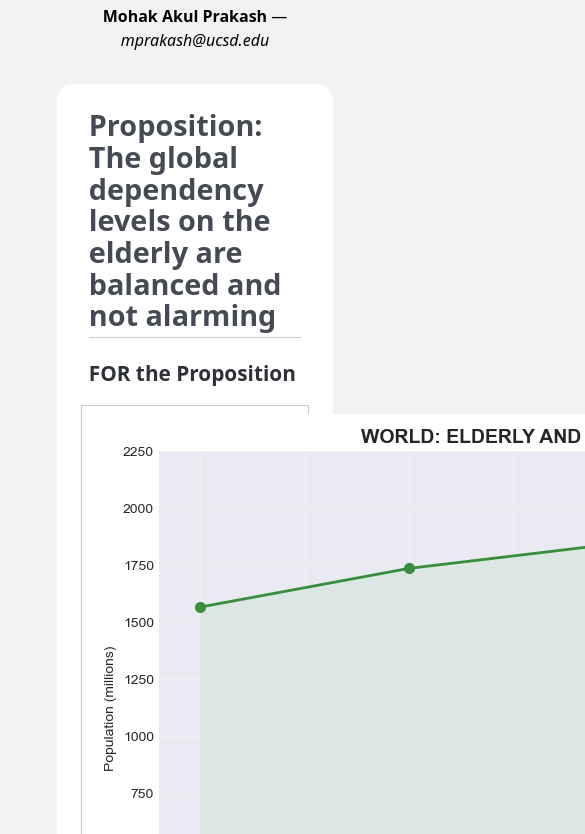
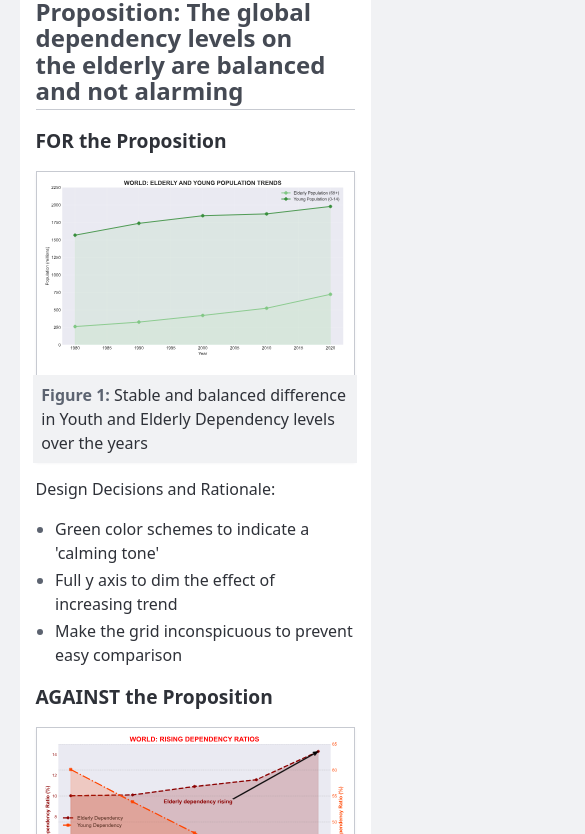
Before and after one commit to TC960/proj-2, a plain HTML site: page index.html in a window 390 px wide. Shown: the part 241-1075 px from the top of the page, 585 px wide, since content can reach past the window. Drawn offline with Linux system fonts and the light colour scheme.

Commit message:
final submission - 4

```diff
--- a/index.html
+++ b/index.html
@@ -1,5 +1,8 @@
+<!DOCTYPE html>
 <html lang="en">
   <head>
+    <meta charset="UTF-8">
+    <meta name="viewport" content="width=device-width, initial-scale=1.0">
     <title>Project 2 Report</title>
     <style>
       :root {
@@ -19,35 +22,34 @@
         font: 100%/1.5 system-ui;
         counter-reset: figure;
         background: var(--color-neutral-95);
-        max-width: min(75vw, 80em);
-        margin: 0 auto;
+        margin: 0;
+        padding: 0;
       }
 
-      /* Headings */
+      body {
+        max-width: min(90%, 80em);
+        margin: 0 auto;
+        padding: 0 1rem;
+      }
 
-      h1,
-      h2,
-      h3,
-      h4,
-      h5,
-      h6 {
+      h1, h2, h3, h4, h5, h6 {
         line-height: 1.1;
         font-weight: 600;
         text-wrap: balance;
       }
 
-      h1,
-      h2 {
+      h1, h2 {
         border-bottom: 1px solid var(--color-neutral-80);
         padding-bottom: 0.2em;
       }
 
       h1 {
         margin-block: 1em 0.5rem;
-        font-size: clamp(2.5em, 150% + 2vh + 2vw, 10vmin);
+        font-size: clamp(1.8em, 5vw, 3.5em);
         font-weight: 800;
+      }
 
-        small {
+      h1 small {
         display: block;
         width: fit-content;
         padding: 0.2em 0.5em;
@@ -58,35 +60,28 @@
         text-transform: uppercase;
         white-space: nowrap;
       }
-      }
 
       h2 {
-        font-size: 180%;
+        font-size: clamp(1.5em, 4vw, 2.5em);
         color: var(--color-neutral-30);
       }
 
       h3 {
-        font-size: 130%;
+        font-size: clamp(1.2em, 3vw, 1.8em);
       }
 
       /* Lists */
-
-      ul,
-      ol {
-        padding-inline-start: 2em;
+      ul, ol {
+        padding-inline-start: clamp(1em, 5vw, 2em);
       }
 
-      li {
-        &::marker {
+      li::marker {
         color: var(--color-neutral-40);
       }
 
-        + li {
+      li + li {
         margin-top: 0.2em;
       }
-      }
-
-      /* Sectioning elements */
 
       header {
         padding-block: 1em;
@@ -97,10 +92,8 @@
         background: white;
         color: var(--color-neutral-20);
         border-radius: 1rem;
-        padding: 0.1rem 2rem;
+        padding: clamp(0.5rem, 3vw, 2rem);
       }
-
-      /* Figures */
 
       figure {
         margin: 1em 0;
@@ -110,8 +103,14 @@
         box-shadow: 0 0.1em 0.2em var(--color-neutral-95);
         text-align: center;
         background: white;
+      }
 
-        > figcaption {
+      figure img, figure svg {
+        max-width: 100%;
+        height: auto;
+      }
+
+      figcaption {
         font: 500 75% var(--font-sans);
         background: var(--color-neutral-95);
         padding: 0.5rem;
@@ -119,22 +118,32 @@
         margin-top: 0.5rem;
         counter-increment: figure;
         text-align: left;
+      }
 
-          &::before {
+      figcaption::before {
         content: 'Figure ' counter(figure) ': ';
         font-weight: bold;
         color: var(--color-neutral-40);
       }
 
-          a:not(:hover, :focus, :active) {
+      figcaption a:not(:hover, :focus, :active) {
         color: inherit;
         text-decoration: underline;
-            text-decoration-color: color-mix(
-              in lab,
-              currentColor,
-              transparent 70%
-            );
+        text-decoration-color: color-mix(in lab, currentColor, transparent 70%);
       }
+
+      @media (max-width: 768px) {
+        body {
+          padding: 0.5rem;
+        }
+
+        main {
+          padding: 0.5rem 1rem;
+        }
+
+        figure {
+          margin-inline: 0;
+          padding: 0.3rem;
         }
       }
     </style>
@@ -157,7 +166,9 @@
         <h3>FOR the Proposition</h3>
 
         <figure>
-          <img src="vis1.png" alt="" />
+          <object data="vis1.svg" type="image/svg+xml" width="100%">
+            <img src="vis1.svg" alt="Visualization showing stable dependency levels" />
+          </object>
           <figcaption>Stable and balanced difference in Youth and Elderly Dependency levels over the years</figcaption>
         </figure>
 
@@ -174,8 +185,10 @@
         <h3>AGAINST the Proposition</h3>
 
         <figure>
-          <img src="vis2.png" alt="" />
-          <figcaption>Alamring Decrease in youth dependency and Increase in elderly dependecy noticed!</figcaption>
+          <object data="vis2.svg" type="image/svg+xml" width="100%">
+            <img src="vis2.svg" alt="Visualization showing alarming dependency trends" />
+          </object>
+          <figcaption>Alarming Decrease in youth dependency and Increase in elderly dependency noticed!</figcaption>
         </figure>
 
         <p>Design Decisions and Rationale:</p>
--- a/style.css
+++ /dev/null
@@ -1,143 +0,0 @@
-/* Minimalist CSS for Data Visualization Gallery */
-
-/* Base styles */
-:root {
-    --primary-color: #333;
-    --secondary-color: #666;
-    --accent-color: #2980b9;
-    --background-color: #fff;
-    --border-color: #eee;
-    --shadow: 0 1px 3px rgba(0,0,0,0.08);
-}
-
-* {
-    box-sizing: border-box;
-    margin: 0;
-    padding: 0;
-}
-
-body {
-    font-family: -apple-system, BlinkMacSystemFont, 'Segoe UI', Roboto, Helvetica, Arial, sans-serif;
-    line-height: 1.6;
-    color: var(--primary-color);
-    background-color: #f9f9f9;
-    max-width: 1200px;
-    margin: 0 auto;
-    padding: 2rem;
-}
-
-main {
-    background-color: var(--background-color);
-    border-radius: 4px;
-    box-shadow: var(--shadow);
-    padding: 2rem;
-}
-
-h1 {
-    font-size: 1.8rem;
-    font-weight: 500;
-    margin-bottom: 2rem;
-    color: var(--primary-color);
-    text-align: center;
-}
-
-h2 {
-    font-size: 1.4rem;
-    font-weight: 500;
-    margin: 1.5rem 0 1rem;
-    color: var(--primary-color);
-}
-
-h3 {
-    font-size: 1.1rem;
-    font-weight: 500;
-    margin: 1rem 0 0.75rem;
-    color: var(--secondary-color);
-}
-
-p {
-    margin-bottom: 1rem;
-    color: var(--secondary-color);
-}
-
-ul {
-    list-style-type: none;
-    margin-bottom: 1.5rem;
-}
-
-li {
-    position: relative;
-    padding-left: 1rem;
-    margin-bottom: 0.5rem;
-    font-size: 0.95rem;
-}
-
-li:before {
-    content: "•";
-    position: absolute;
-    left: 0;
-    color: var(--accent-color);
-}
-
-/* Layout components */
-.writeup {
-    margin-bottom: 2.5rem;
-    padding-bottom: 1rem;
-    border-bottom: 1px solid var(--border-color);
-}
-
-.techniques-container {
-    display: grid;
-    grid-template-columns: 1fr 1fr;
-    gap: 2rem;
-}
-
-.gallery-section {
-    margin-bottom: 3rem;
-}
-
-.gallery {
-    display: grid;
-    grid-template-columns: repeat(auto-fit, minmax(300px, 1fr));
-    gap: 1.5rem;
-}
-
-.visualization {
-    padding: 1rem;
-    background-color: var(--background-color);
-    border: 1px solid var(--border-color);
-    border-radius: 4px;
-    display: flex;
-    flex-direction: column;
-    margin: 0;
-}
-
-figcaption {
-    font-size: 0.9rem;
-    color: var(--secondary-color);
-    margin-bottom: 0.75rem;
-    text-align: center;
-}
-
-img {
-    width: 100%;
-    height: auto;
-    display: block;
-    border-radius: 2px;
-}
-
-/* Responsive adjustments */
-@media (max-width: 768px) {
-    body {
-        padding: 1rem;
-    }
-
-    main {
-        padding: 1.5rem;
-    }
-
-    .techniques-container {
-        grid-template-columns: 1fr;
-        gap: 1rem;
-    }
-}
```
Also changed, not shown: vis1.png (deleted), vis1.svg (added), vis2.png (deleted), vis2.svg (added). Lines whose indentation alone changed are shown as unchanged.
